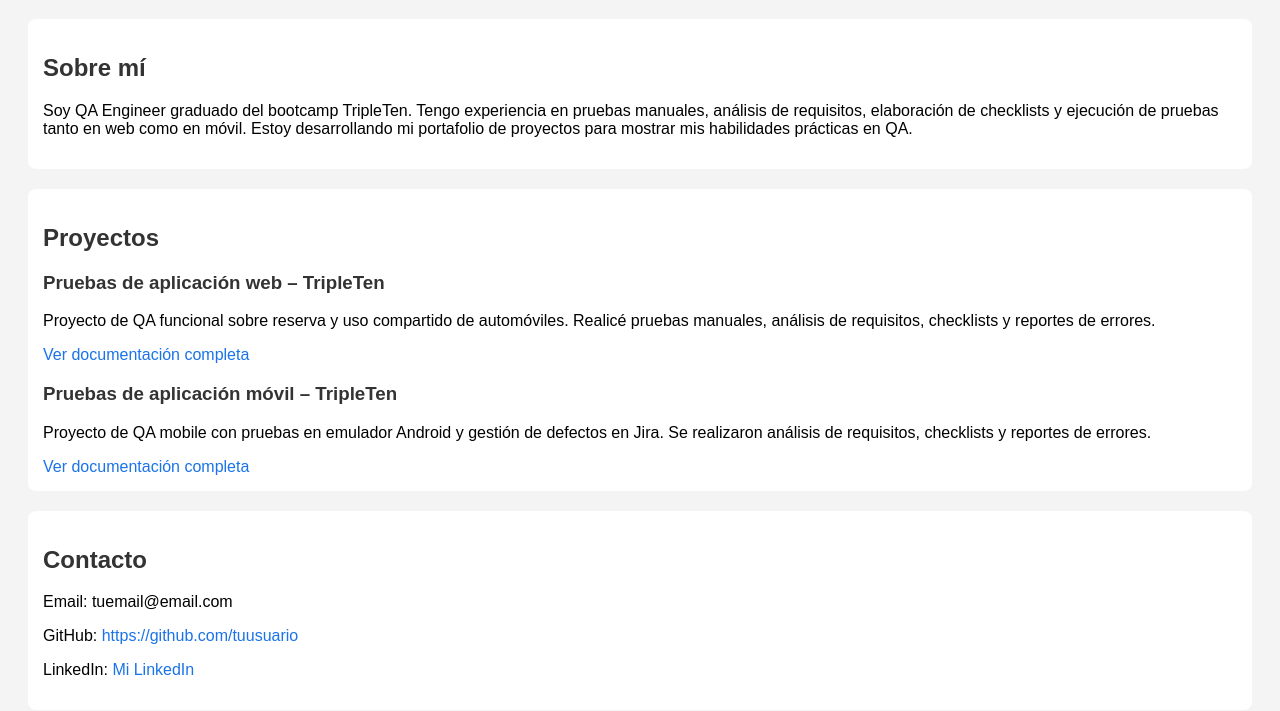
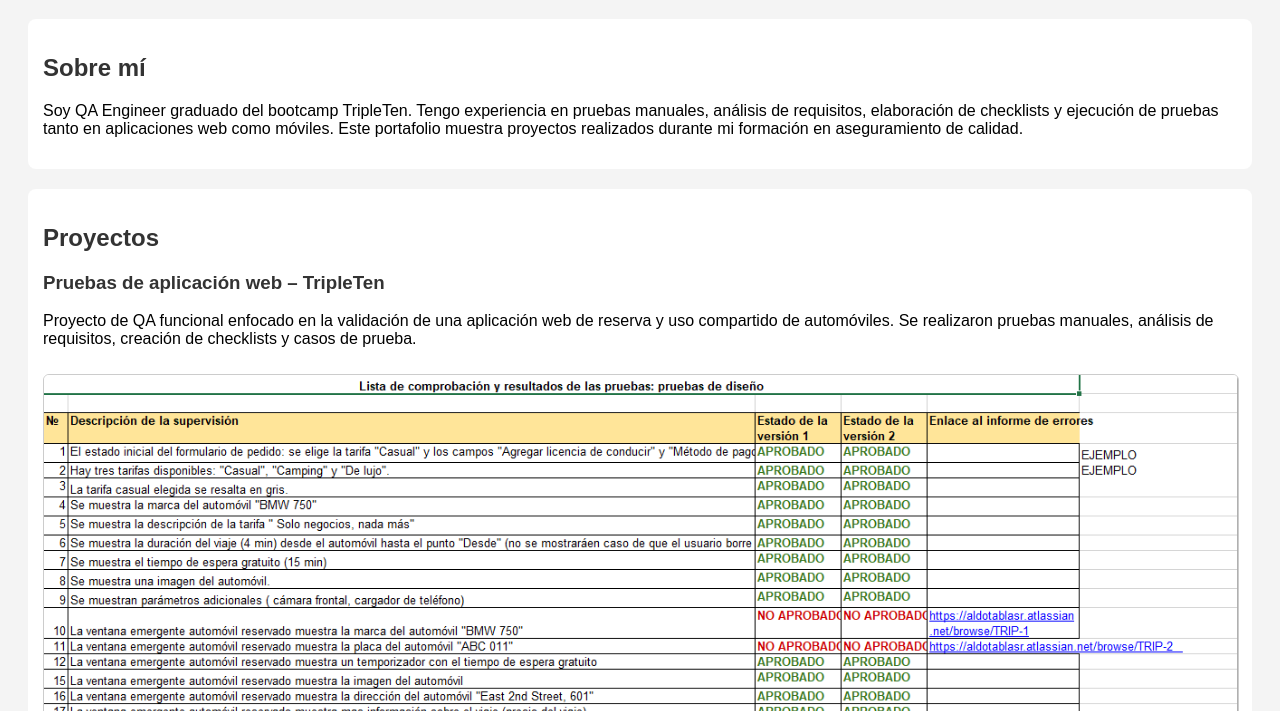
Before and after one commit to Aldo-Tablas/Portafolio-de-proyectos, a plain HTML site: page index.html in a window 1280 px wide. Shown: the part 89-800 px from the top of the page. Drawn offline with Linux system fonts and the light colour scheme.

Commit message:
Update index.html

```diff
--- a/index.html
+++ b/index.html
@@ -4,11 +4,33 @@
   <meta charset="UTF-8">
   <title>Portafolio QA Engineer</title>
   <style>
-    body { font-family: Arial, sans-serif; padding: 20px; background:#f4f4f4; }
-    h1, h2, h3 { color: #333; }
-    section { background: #fff; padding: 15px; margin-bottom: 20px; border-radius: 8px; }
-    a { color: #1a73e8; text-decoration: none; }
-    a:hover { text-decoration: underline; }
+    body {
+      font-family: Arial, sans-serif;
+      padding: 20px;
+      background: #f4f4f4;
+    }
+    h1, h2, h3 {
+      color: #333;
+    }
+    section {
+      background: #fff;
+      padding: 15px;
+      margin-bottom: 20px;
+      border-radius: 8px;
+    }
+    img {
+      margin: 10px 0;
+      border: 1px solid #ccc;
+      border-radius: 6px;
+      max-width: 100%;
+    }
+    a {
+      color: #1a73e8;
+      text-decoration: none;
+    }
+    a:hover {
+      text-decoration: underline;
+    }
   </style>
 </head>
 <body>
@@ -20,34 +42,58 @@
   <p>
     Soy QA Engineer graduado del bootcamp TripleTen. Tengo experiencia en pruebas
     manuales, análisis de requisitos, elaboración de checklists y ejecución de
-      pruebas tanto en web como en móvil. Estoy desarrollando mi portafolio de
-      proyectos para mostrar mis habilidades prácticas en QA.
+    pruebas tanto en aplicaciones web como móviles. Este portafolio muestra
+    proyectos realizados durante mi formación en aseguramiento de calidad.
   </p>
 </section>
 
 <section id="proyectos">
   <h2>Proyectos</h2>
 
+  <!-- PROYECTO WEB -->
   <h3>Pruebas de aplicación web – TripleTen</h3>
   <p>
-      Proyecto de QA funcional sobre reserva y uso compartido de automóviles.
-      Realicé pruebas manuales, análisis de requisitos, checklists y reportes de errores.
+    Proyecto de QA funcional enfocado en la validación de una aplicación web
+    de reserva y uso compartido de automóviles. Se realizaron pruebas manuales,
+    análisis de requisitos, creación de checklists y casos de prueba.
   </p>
-    <a href="https://github.com/tuusuario/proyecto-web">Ver documentación completa</a>
 
+  <img src="aplicacion-web/lista-de-comprobacion.png" alt="Checklist aplicación web">
+  <img src="aplicacion-web/lista-de-comprobacion-2.png" alt="Checklist aplicación web">
+  <img src="aplicacion-web/casos-de-prueba.png" alt="Casos de prueba aplicación web">
+  <img src="aplicacion-web/casos-de-prueba-2.png" alt="Casos de prueba aplicación web">
+
+  <p>
+    <a href="https://github.com/Aldo-Tablas" target="_blank">
+      Ver repositorio en GitHub
+    </a>
+  </p>
+
+  <hr>
+
+  <!-- PROYECTO MÓVIL -->
   <h3>Pruebas de aplicación móvil – TripleTen</h3>
   <p>
-      Proyecto de QA mobile con pruebas en emulador Android y gestión de defectos
-      en Jira. Se realizaron análisis de requisitos, checklists y reportes de errores.
+    Proyecto de QA mobile realizado sobre la aplicación Urban.Lunch.
+    Se efectuó análisis de requisitos, elaboración de listas de comprobación
+    y ejecución de pruebas en emulador Android, con reporte de defectos.
   </p>
-    <a href="https://github.com/tuusuario/proyecto-mobile">Ver documentación completa</a>
+
+  <img src="aplicacion-movil/lista-de-comprobacion.png" alt="Checklist aplicación móvil">
+  <img src="aplicacion-movil/lista-de-comprobacion-2.png" alt="Checklist aplicación móvil">
+  <img src="aplicacion-movil/lista-de-comprobacion-3.png" alt="Checklist aplicación móvil">
+
+  <p>
+    <a href="https://github.com/Aldo-Tablas" target="_blank">
+      Ver repositorio en GitHub
+    </a>
+  </p>
 </section>
 
 <section id="contacto">
   <h2>Contacto</h2>
-    <p>Email: tuemail@email.com</p>
-    <p>GitHub: <a href="https://github.com/tuusuario">https://github.com/tuusuario</a></p>
-    <p>LinkedIn: <a href="https://www.linkedin.com/in/tuusuario/">Mi LinkedIn</a></p>
+  <p>Email: aldotablasr@gmail.com</p>
+  <p>GitHub: <a href="https://github.com/Aldo-Tablas">https://github.com/Aldo-Tablas</a></p>
 </section>
 
 </body>
```
Lines whose indentation alone changed are shown as unchanged.
